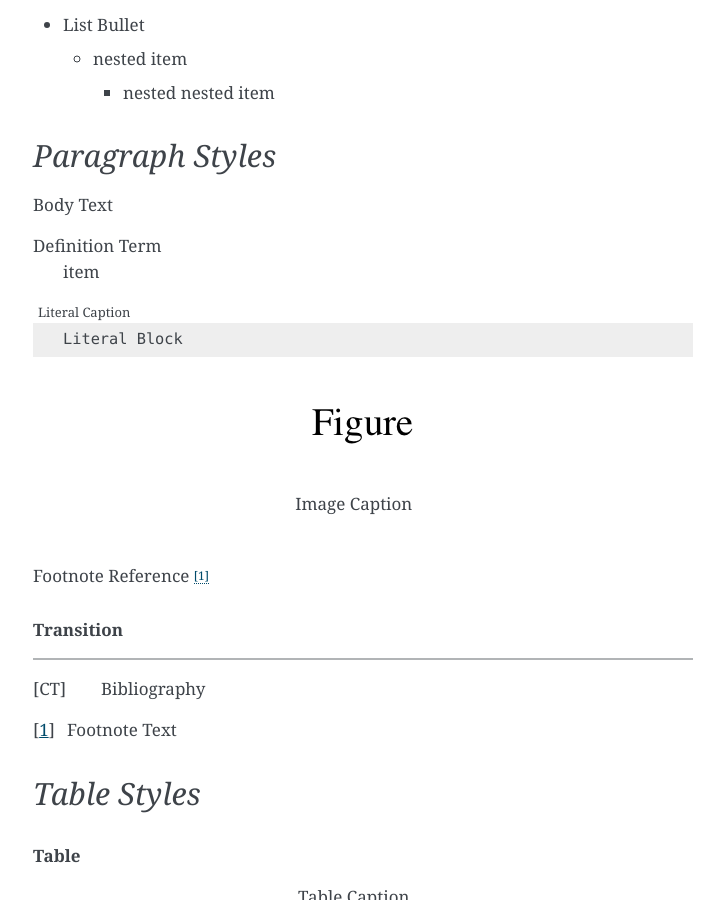
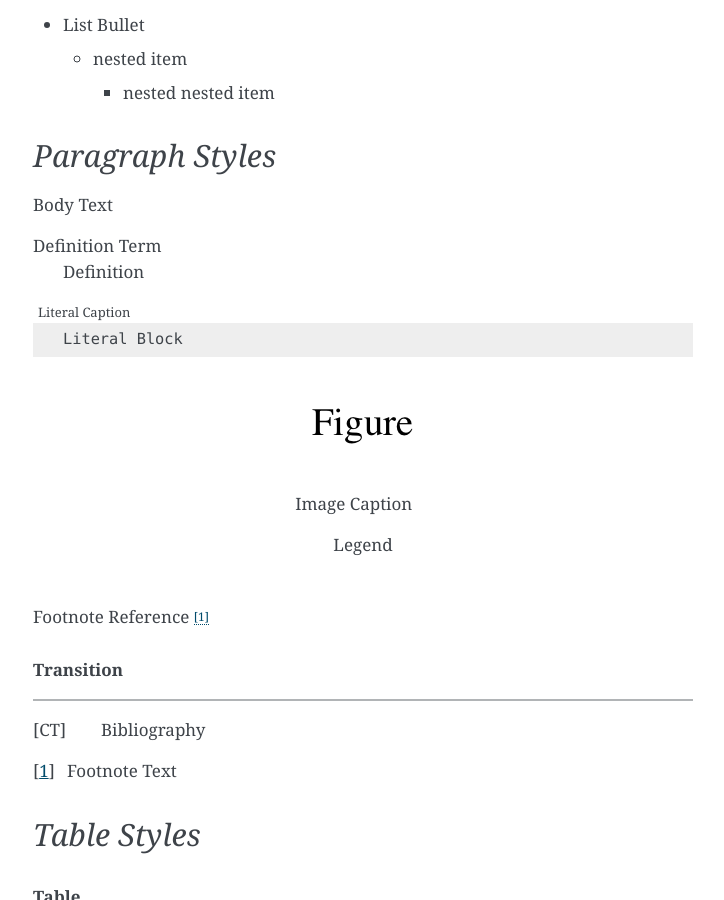
Before and after one commit to amedama41/docxbuilder, a Sphinx documentation site: the page built from style_file/source/style.rst, in a window 1280 px wide and 900 px high, scrolled down 1141 px. Shown: the whole window, without its empty margins (387-1111 px from the left). Built offline with Sphinx 7.4.7, drawn with Linux system fonts in a browser that asks for light colours.

Commit message:
Update style file

```diff
--- a/style_file/source/style.rst
+++ b/style_file/source/style.rst
@@ -65,7 +65,7 @@
 Body Text
 
 Definition Term
-   item
+   Definition
 
 .. code-block:: guess
    :caption: Literal Caption
@@ -74,8 +74,11 @@
 
 .. figure:: _static/figure.png
    :align: center
+   :figwidth: 50%
 
    Image Caption
+
+   Legend
 
 Footnote Reference [#FootnoteReference]_
 
```
Also changed, not shown: 9 other files.
